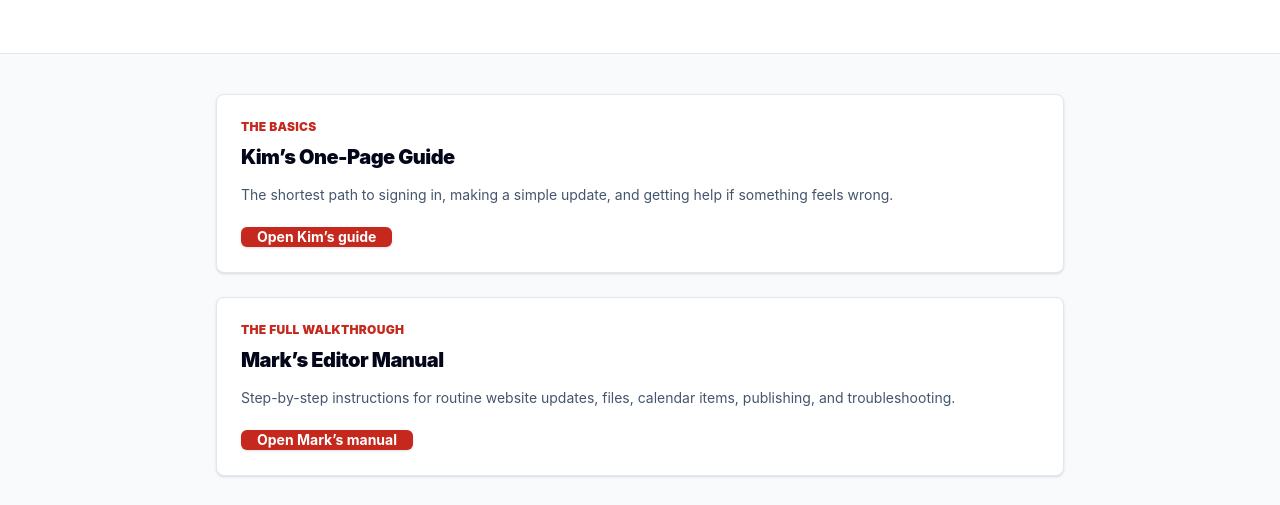
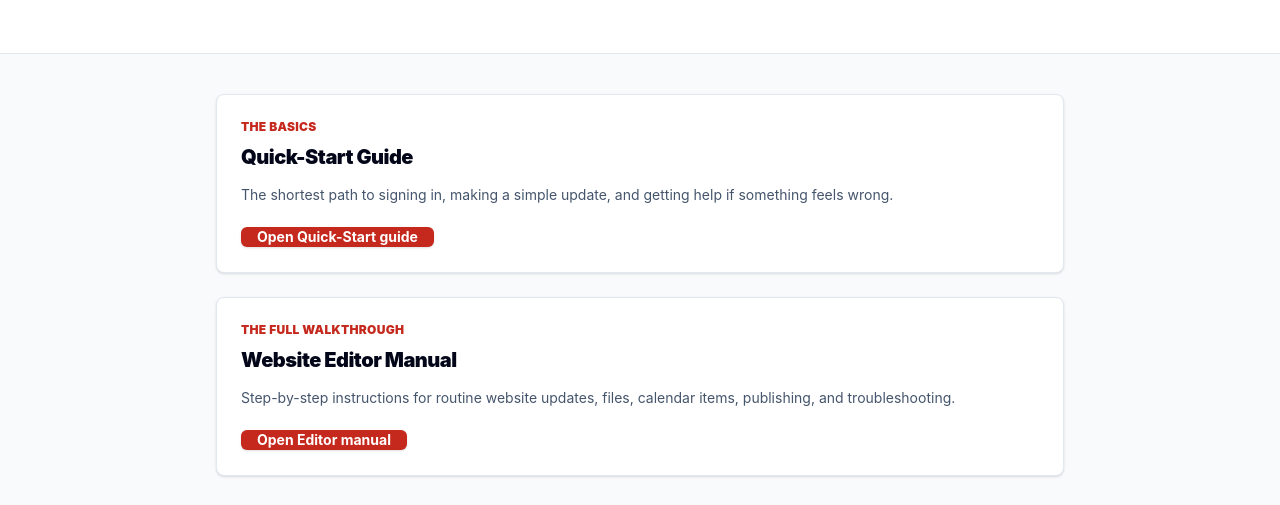
Before and after one commit to toshmoltbot-png/ctusagym, an Eleventy site: page src/pages/editor-help.njk in a window 1280 px wide. Shown: the part 264-769 px from the top of the page. Built offline with nearby package versions, Linux system fonts and the light colour scheme; Eleventy itself is replaced by a stand-in of ours; files that its build step writes are made by us from their sources.

Commit message:
remove names from editor-help page and update pdf links

```diff
--- a/src/pages/editor-help.njk
+++ b/src/pages/editor-help.njk
@@ -18,16 +18,16 @@ noindex: true
   <div class="grid gap-6 md:grid-cols-2">
     <article class="rounded-lg border border-slate-200 bg-white p-6 shadow-sm">
       <div class="text-xs font-black uppercase tracking-wide text-[color:var(--usag-red)]">The basics</div>
-      <h2 class="mt-2 text-xl font-black tracking-tight text-slate-950">Kim&rsquo;s One-Page Guide</h2>
+      <h2 class="mt-2 text-xl font-black tracking-tight text-slate-950">Quick-Start Guide</h2>
       <p class="mt-3 text-sm leading-6 text-slate-600">The shortest path to signing in, making a simple update, and getting help if something feels wrong.</p>
-      <a href="/uploads/editor-help/kim-one-page-guide.pdf" class="mt-5 inline-flex rounded-md bg-[color:var(--usag-red)] px-4 py-2.5 text-sm font-bold text-white shadow-sm transition hover:opacity-90">Open Kim&rsquo;s guide</a>
+      <a href="/uploads/editor-help/CTUSAGym_Editor_Quick_Start_Guide.pdf" class="mt-5 inline-flex rounded-md bg-[color:var(--usag-red)] px-4 py-2.5 text-sm font-bold text-white shadow-sm transition hover:opacity-90">Open Quick-Start guide</a>
     </article>
 
     <article class="rounded-lg border border-slate-200 bg-white p-6 shadow-sm">
       <div class="text-xs font-black uppercase tracking-wide text-[color:var(--usag-red)]">The full walkthrough</div>
-      <h2 class="mt-2 text-xl font-black tracking-tight text-slate-950">Mark&rsquo;s Editor Manual</h2>
+      <h2 class="mt-2 text-xl font-black tracking-tight text-slate-950">Website Editor Manual</h2>
       <p class="mt-3 text-sm leading-6 text-slate-600">Step-by-step instructions for routine website updates, files, calendar items, publishing, and troubleshooting.</p>
-      <a href="/uploads/editor-help/mark-editor-manual.pdf" class="mt-5 inline-flex rounded-md bg-[color:var(--usag-red)] px-4 py-2.5 text-sm font-bold text-white shadow-sm transition hover:opacity-90">Open Mark&rsquo;s manual</a>
+      <a href="/uploads/editor-help/CTUSAGym_Editor_Manual.pdf" class="mt-5 inline-flex rounded-md bg-[color:var(--usag-red)] px-4 py-2.5 text-sm font-bold text-white shadow-sm transition hover:opacity-90">Open Editor manual</a>
     </article>
   </div>
 
```
